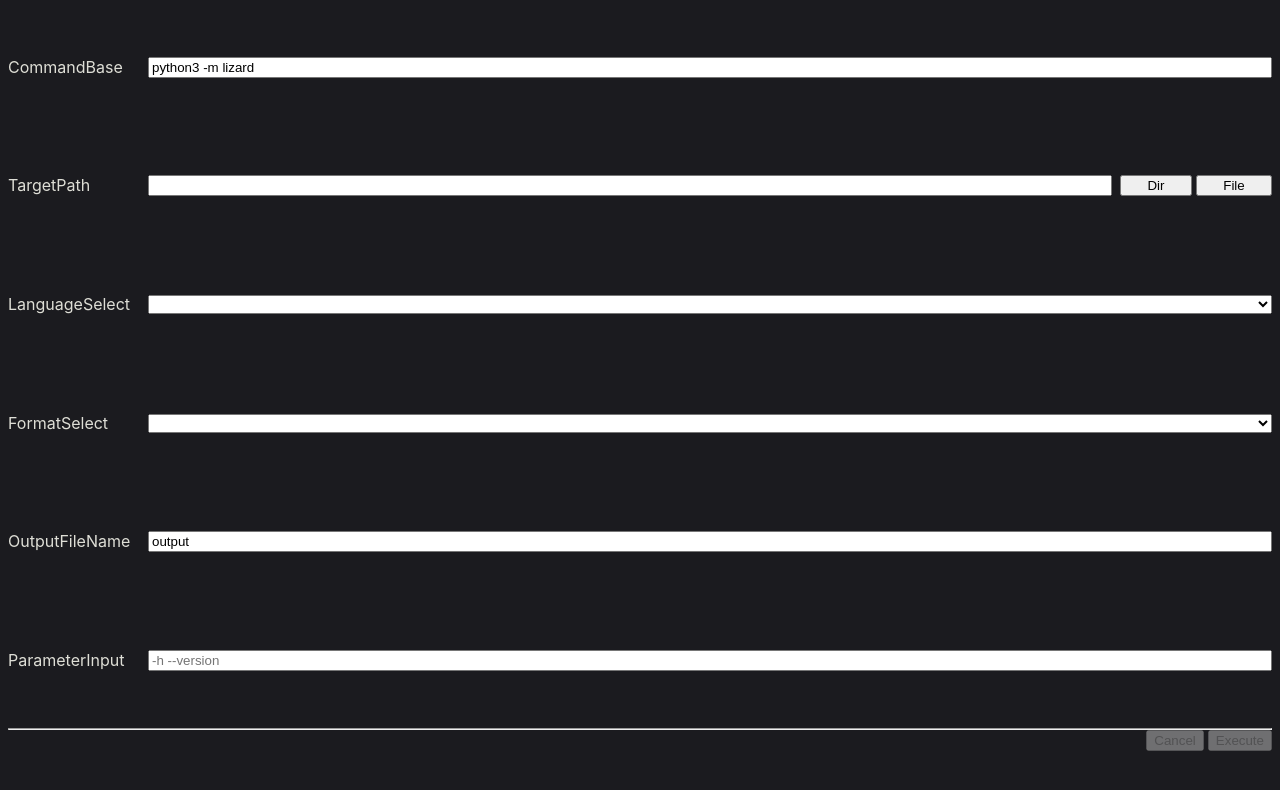
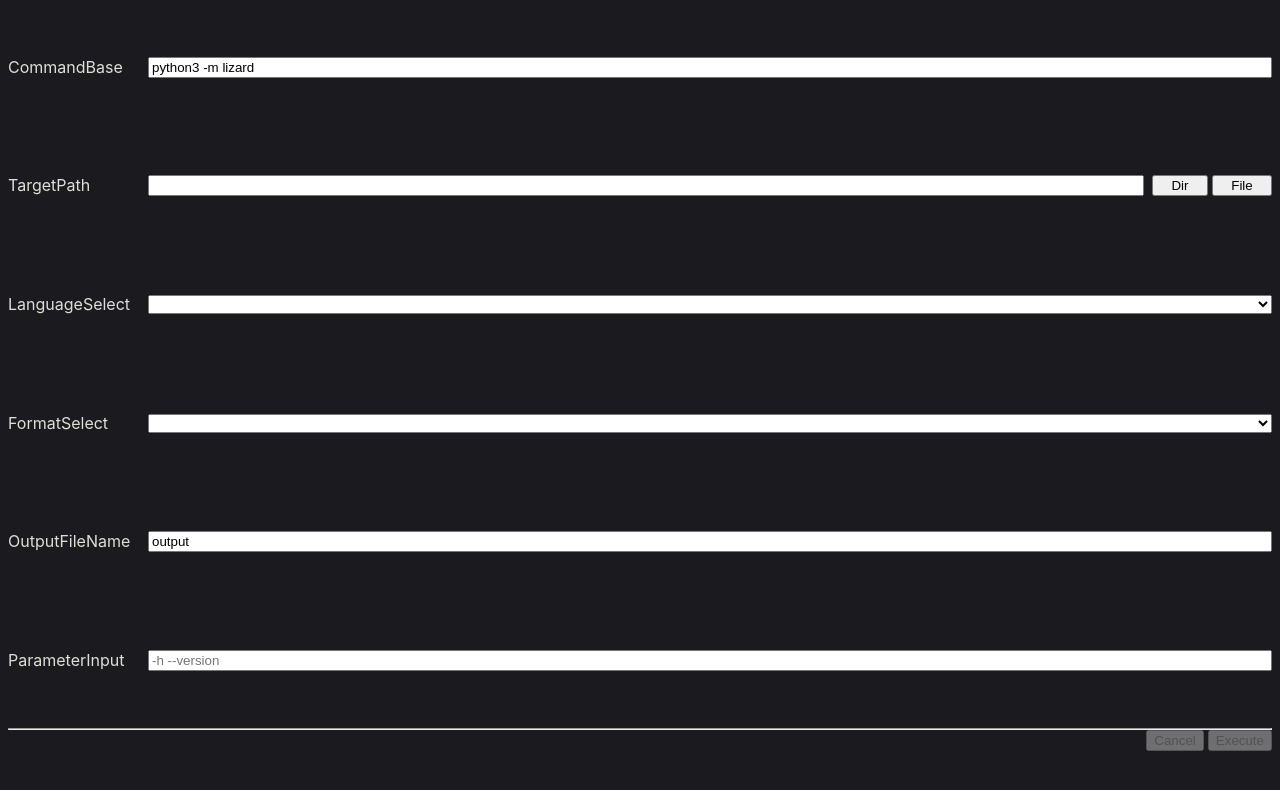
Before and after one commit to natsuyasai/lizard-gui, a React (Vite) app in the folder src/renderer/: page / in a window 1280 px wide. Shown: the top 790 px of the page. Built offline with nearby package versions, Linux system fonts and the light colour scheme.

Commit message:
見た目の調整

```diff
--- a/src/renderer/src/components/Action.module.scss
+++ b/src/renderer/src/components/Action.module.scss
@@ -17,6 +17,7 @@
 
 .exec {
   @apply m-4;
+  margin-right: 0;
 }
 
 button + button {
--- a/src/renderer/src/components/TargetPath.module.scss
+++ b/src/renderer/src/components/TargetPath.module.scss
@@ -1,6 +1,6 @@
 .root {
   display: grid;
-  grid-template-columns: 140px 1fr 80px 80px;
+  grid-template-columns: 140px 1fr 64px 64px;
   align-items: center;
 
   input[type='file'] {
```
